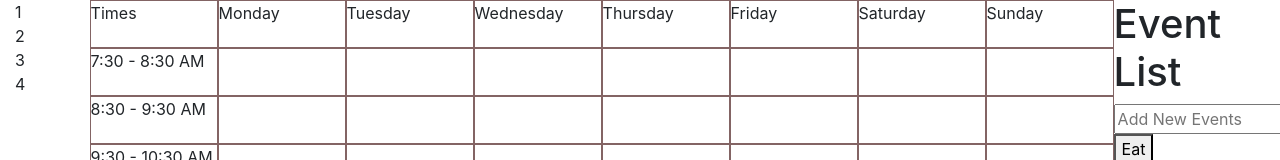
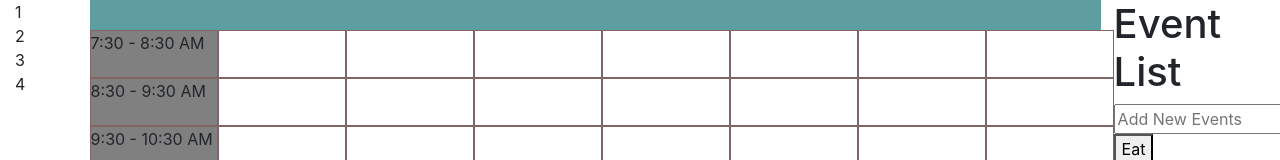
Before and after one commit to AdamCooke00/Mod3, a plain HTML site: page index.html in a window 1280 px wide. Shown: the top 160 px of the page. Drawn offline with nearby package versions, Linux system fonts and the light colour scheme; a script that the page names is missing; some icons are missing; files whose address does not match are found by name.

Commit message:
Web App HTML & CSS 2.0
-Added fixed scroll
-Added some structure
-CSS changes

```diff
--- a/index.html
+++ b/index.html
@@ -24,8 +24,16 @@
         </div>
         <div id="tableSpace">
 
-            <div class="dayColumn">
-                <div class="timeSlot">Times</div>
+            <!-- Date scroll bar fixed to top of schedule -->
+            <div id="dateScroll">
+
+            </div>
+
+            <div id="timetable">
+
+
+            <!-- Times column -->
+                <div class="dayColumn" id="timeColumn">
                     <div class="timeSlot">7:30 - 8:30 AM</div>
                     <div class="timeSlot">8:30 - 9:30 AM</div>
                     <div class="timeSlot">9:30 - 10:30 AM</div>
@@ -44,8 +52,9 @@
                     <div class="timeSlot">10:30 - 11:30 PM</div>
                     <div class="timeSlot">11:30 - 12:30 AM</div>
                 </div>
+
+                <!-- Monday -->
                 <div class="dayColumn">
-                <div class="timeSlot">Monday</div>
                     <div class="timeSlot"></div>
                     <div class="timeSlot"></div>
                     <div class="timeSlot"></div>
@@ -64,8 +73,9 @@
                     <div class="timeSlot"></div>
                     <div class="timeSlot"></div>
                 </div>
+
+                <!-- Tuesday -->
                 <div class="dayColumn">
-                <div class="timeSlot">Tuesday</div>
                     <div class="timeSlot"></div>
                     <div class="timeSlot"></div>
                     <div class="timeSlot"></div>
@@ -84,8 +94,9 @@
                     <div class="timeSlot"></div>
                     <div class="timeSlot"></div>
                 </div>
+
+                <!-- Wednesday -->
                 <div class="dayColumn">
-                <div class="timeSlot">Wednesday</div>
                     <div class="timeSlot"></div>
                     <div class="timeSlot"></div>
                     <div class="timeSlot"></div>
@@ -104,8 +115,9 @@
                     <div class="timeSlot"></div>
                     <div class="timeSlot"></div>
                 </div>
+
+                <!-- Thursday -->
                 <div class="dayColumn">
-                <div class="timeSlot">Thursday</div>
                     <div class="timeSlot"></div>
                     <div class="timeSlot"></div>
                     <div class="timeSlot"></div>
@@ -124,8 +136,9 @@
                     <div class="timeSlot"></div>
                     <div class="timeSlot"></div>
                 </div>
+
+                <!-- Friday -->
                 <div class="dayColumn">
-                <div class="timeSlot">Friday</div>
                     <div class="timeSlot"></div>
                     <div class="timeSlot"></div>
                     <div class="timeSlot"></div>
@@ -144,8 +157,9 @@
                     <div class="timeSlot"></div>
                     <div class="timeSlot"></div>
                 </div>
+
+                <!-- Saturday -->
                 <div class="dayColumn">
-                <div class="timeSlot">Saturday</div>
                     <div class="timeSlot"></div>
                     <div class="timeSlot"></div>
                     <div class="timeSlot"></div>
@@ -164,8 +178,9 @@
                     <div class="timeSlot"></div>
                     <div class="timeSlot"></div>
                 </div>
+
+                <!-- Sunday -->
                 <div class="dayColumn">
-                <div class="timeSlot">Sunday</div>
                     <div class="timeSlot"></div>
                     <div class="timeSlot"></div>
                     <div class="timeSlot"></div>
@@ -184,7 +199,11 @@
                     <div class="timeSlot"></div>
                     <div class="timeSlot"></div>
                 </div>
+
             </div>
+
+        </div>
+
         <div id="eventBar">
             <h1>Event List<i class="fa fa-plus" aria-hidden="true"></i></h1>
 
--- a/tableStyles.css
+++ b/tableStyles.css
@@ -30,6 +30,17 @@
     border: 1px solid rgb(131, 100, 100);
 }
 
-#pageMargin{
-    margin: 20px 0px;
+#dateScroll{
+    width: 79%;
+    height: 30px;
+    background-color: cadetblue;
+    position: fixed;
 }
+
+#timetable{
+    margin-top: 30px;
+}
+
+#timeColumn{
+    background-color: gray;
+}
```
Lines whose indentation alone changed are shown as unchanged.
